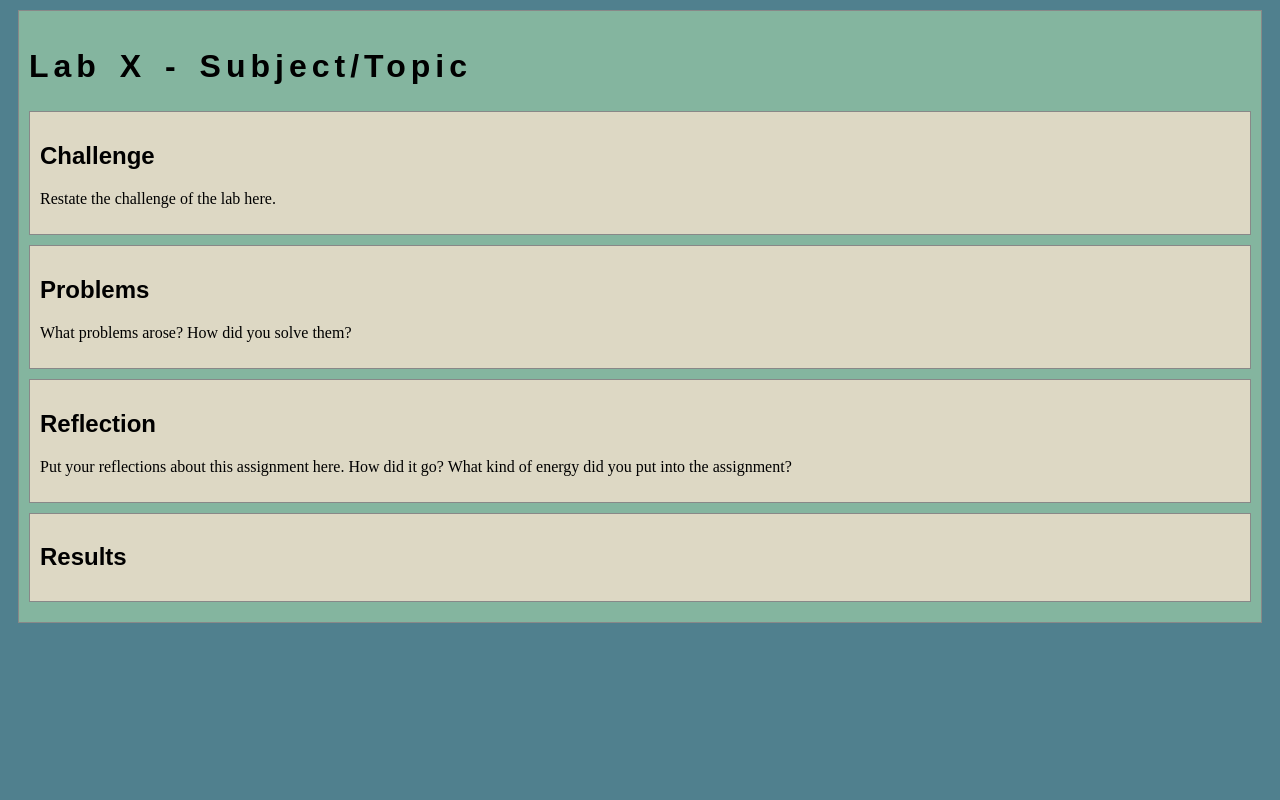
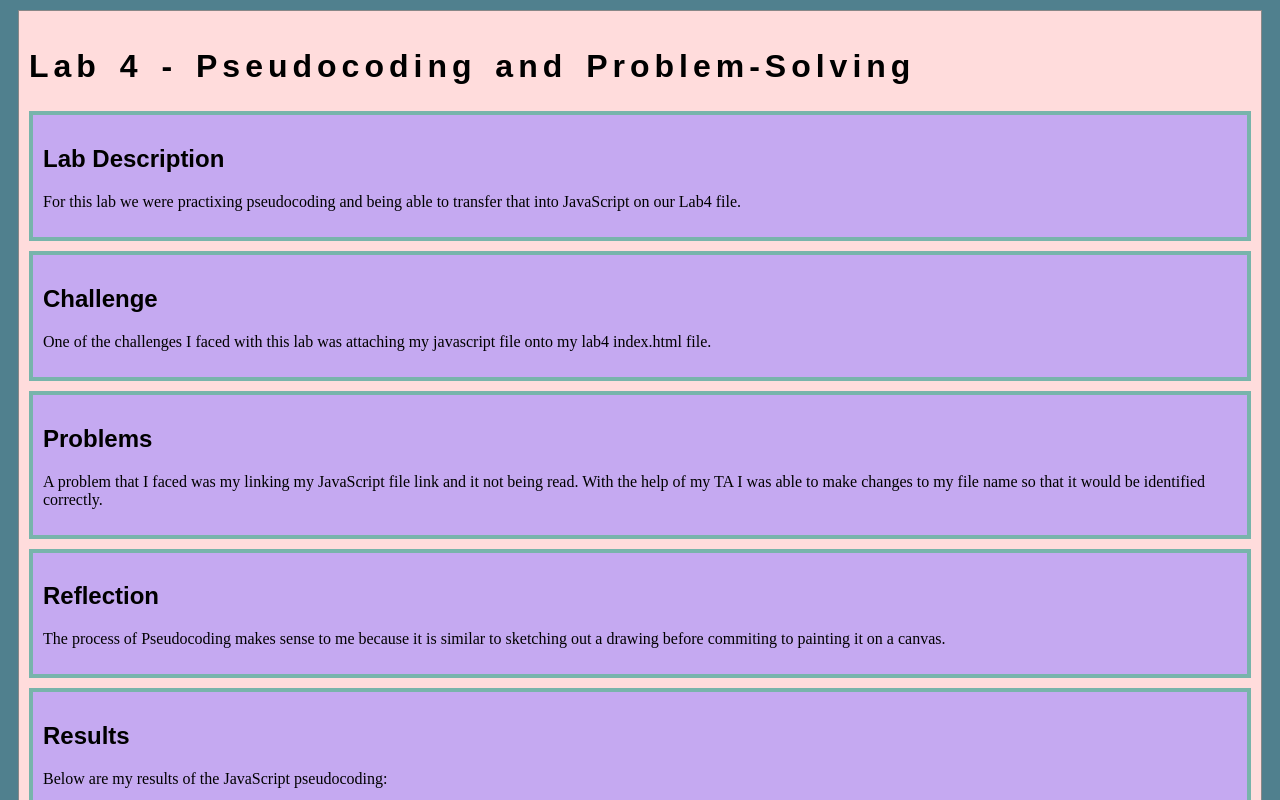
Before and after one commit to Lit-zy/art101, a plain HTML site: page lab4/index.html in a window 1280 px wide. Shown: the top 800 px of the page. Drawn offline with nearby package versions, Linux system fonts and the light colour scheme.

Commit message:
Final Lab 4
This is the end result of my lab 4

```diff
--- a/lab4/css/lab.css
+++ b/lab4/css/lab.css
@@ -4,6 +4,14 @@
 .minor-section {
     padding: 10px;
     margin-bottom: 10px;
-    border: solid 1px #888;
-    background-color: #DDD8C4;
+    border: solid 4px #78b4ab;
+    background-color: #c5a9f1;
+
   }
+#content {
+  background-color: rgb(255, 220, 220);
+  text-align: left;
+}
+#lab4-images {
+  width:500px ;
+}
--- a/lab4/index.html
+++ b/lab4/index.html
@@ -2,7 +2,7 @@
 <html>
 <head>
 	<!-- This title is used for tabs and bookmarks -->
-	<title>Lab X - Subject/Topic</title>
+	<title>Lab 4 - Pseudocoding and Problem-Solving</title>
 
 	<!-- Use UTF character set, a good idea with any webpage -->
   	<meta charset="UTF-8" />
@@ -23,29 +23,62 @@
 	<!-- Style this page by changing the CSS in ../css/site.css or css/lab.css -->
 	<main id="content">
 		<section>
-			<h1>Lab X - Subject/Topic</h1>
+			<h1>Lab 4 - Pseudocoding and Problem-Solving</h1>
+			<div class="minor-section">
+				<h2>Lab Description</h2>
+				<p> For this lab we were practixing pseudocoding and being able to transfer that into JavaScript on our Lab4 file. </p>
+			</div>
+
 			<div class="minor-section">
 					<h2>Challenge</h2>
-					<p>Restate the challenge of the lab here.</p>
+					<p>One of the challenges I faced with this lab was attaching my javascript file onto my lab4 index.html file. </p>
 			</div>
 
 			<div class="minor-section">
 					<h2>Problems</h2>
-					<p>What problems arose? How did you solve them? </p>
+					<p>A problem that I faced was my linking my JavaScript file link and it not being read. With the help of my TA I was able to make changes to my file name so that it would be identified correctly.  </p>
 			</div>
 
 			<div class="minor-section">
 					<h2>Reflection</h2>
-					<p>Put your reflections about this assignment here. How did it go? What kind of energy did you put into the assignment? </p>
+					<p>The process of Pseudocoding makes sense to me because it is similar to sketching out a drawing before commiting to painting it on a canvas. </p>
 			</div>
 
 			<div class="minor-section">
 					<h2>Results</h2>
-					<div id="output"></div>
+					<p> Below are my results of the JavaScript pseudocoding:</p>
+					<pre><code>
+						<script type="text/javascript" src="js/lab.js" DEFER></script>
+// How to create a paper collage of the sun:
+// Gather necessary materials: construction paper for base, magazines, scissors, an Exacto knife, glue stick, Modge Podge gloss, and one foam brush.
+// Skim through a magazine and identify and gather different shades of yellow.
+     // Use scissors to cut the paper from the magazine or rip it out with your hands.
+// Using the scissors, cut out various shapes of these yellow shades.
+    // For a more advanced technique, use an Exacto knife instead of scissors for a cleaner cut.
+// Use the glue stick to start attaching the various shapes of magazine paper onto the construction base paper.
+    // Make sure you are creating a circle shape with your magazine paper to mimic the shape of the sun.
+// Continue to layer different shapes and shades of yellow magazine paper, using a layering technique.
+    // Remember to let the glued paper dry in between to prevent tearing.
+// Once you have formed a circle shape to mimic the sun, use scissors to cut out triangle-shaped pieces of magazine paper.
+    // You will need to cut out a minimum of eight triangle-shaped pieces of magazine paper.
+// Use the glue stick to attach the triangle-shaped pieces to the outer edges of the circle shape to mimic rays of the sun.
+    //Remember to evenly distribute the eight pieces of magazine paper around the circle, you may need to cut more.
+// Let all the pieces you glued on the construction paper dry for a minimum of an hour
+// Once the pieces have dried, use the foam brush to add a layer of the Modge  Podge gloss to properly seal your collage
+    // Make sure you evenly distribute the gloss and cover the whole paper.
+// Set out to dry on an even surface for a minimum of an hour
+// Finished!
+					</code></pre>
+<div class="minor-section">
+<p>This image is showing what my pseudocode looks like in my javascript file</p>
+<img id="lab4-images" src="img/js-file-of-pseudocode.jpg">
 			</div>
 		</section>
 		<nav id="links">
 			<!-- Put links to other pages (including the homepage) here. -->
+			 <pre><code>
+
+			 </code></pre>
 		</nav>
 	</main>
 </body>
```
Also changed, not shown: index.html (+1 -1 lines), lab4/js/lab.js (+23 -3 lines), lab4/img/js-file-of-pseudocode.jpg (added).
